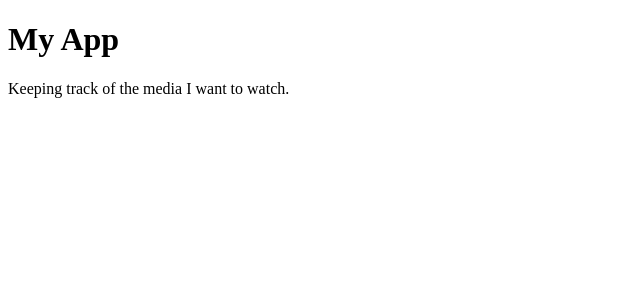
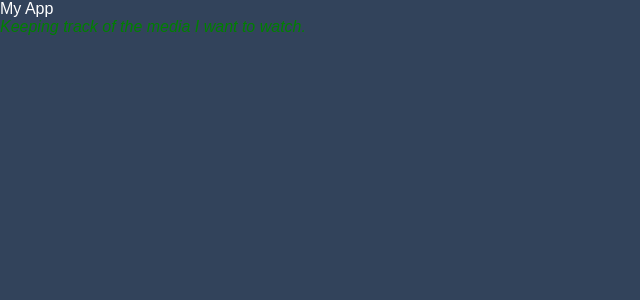
Before and after one commit to lwrainbow/media-list-angular-application, an Angular app: page / in a window 1280 px wide. Shown: the top 300 px of the page, without its empty margins (0-640 px from the left). Built offline with nearby package versions, Linux system fonts and the light colour scheme.

Commit message:
style component

```diff
--- /dev/null
+++ b/src/app/app.component.css
@@ -0,0 +1,5 @@
+h1 { color: #FFFFFF }
+.description {
+  font-style: italic;
+  color: green;
+}
--- a/src/app/app.component.html
+++ b/src/app/app.component.html
@@ -1,2 +1,2 @@
 <h1>My App</h1>
-<p>Keeping track of the media I want to watch.</p>
+<p class="description">Keeping track of the media I want to watch.</p>
--- a/src/app/app.component.ts
+++ b/src/app/app.component.ts
@@ -8,6 +8,7 @@
   //   <p>Keeping track of the media I want to watch.</p>
   // `
 
-  templateUrl: './app.component.html'
+  templateUrl: './app.component.html',
+  styleUrls: ['./app.component.css']
 })
 export class AppComponent { }
--- a/src/styles.scss
+++ b/src/styles.scss
@@ -1 +1,29 @@
-/* You can add global styles to this file, and also import other style files */
+/* resets */
+html, body, div, span, applet, object, iframe,
+h1, h2, h3, h4, h5, h6, p, blockquote, pre,
+a, abbr, acronym, address, big, cite, code,
+del, dfn, em, img, ins, kbd, q, s, samp,
+small, strike, strong, sub, sup, tt, var,
+b, u, i, center,
+dl, dt, dd, ol, ul, li,
+fieldset, form, label, legend,
+table, caption, tbody, tfoot, thead, tr, th, td,
+article, aside, canvas, details, embed,
+figure, figcaption, footer, header, hgroup,
+menu, nav, output, ruby, section, summary,
+time, mark, audio, video {
+    margin: 0;
+    padding: 0;
+    border: 0;
+    font-size: 100%;
+    font: inherit;
+    vertical-align: baseline;
+}
+
+body {
+  margin: 0px;
+  padding: 0px;
+  background-color: #32435b;
+  height: 100vh;
+  font-family: Arial, Helvetica, sans-serif;
+}
```
